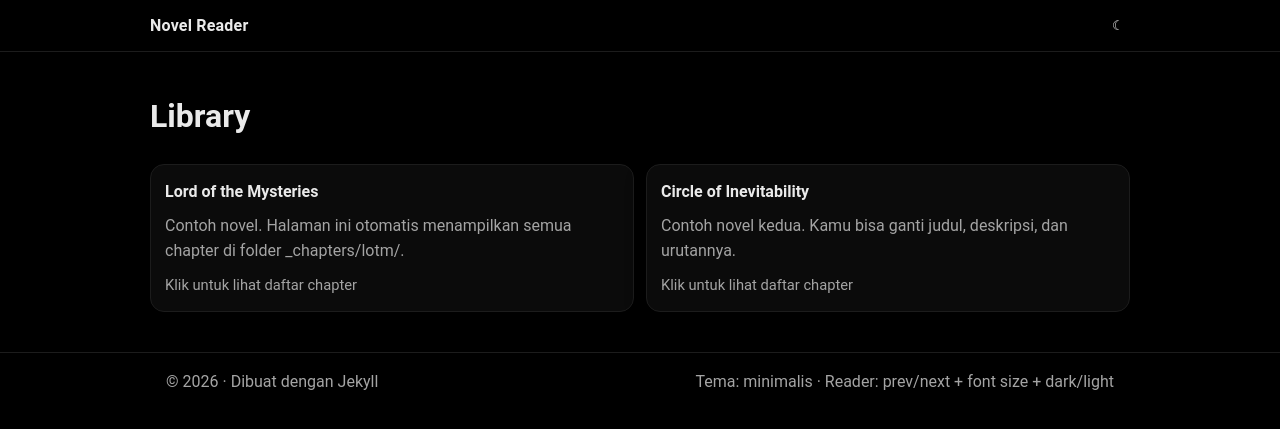
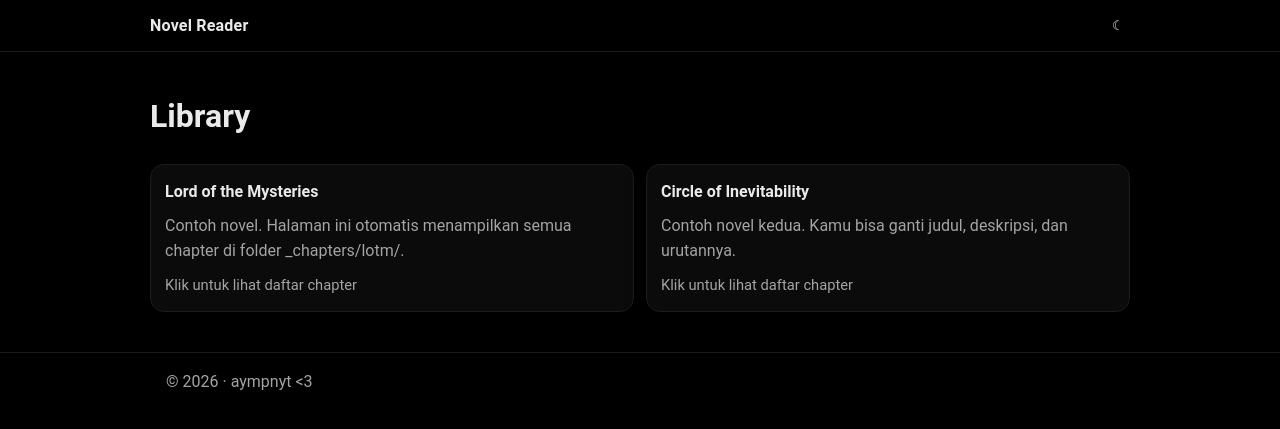
Before and after one commit to mumimoi/mumimoi.github.io, a Jekyll site: the page built from index.md, in a window 1280 px wide. Shown: the top 429 px of the page. Built offline with Jekyll 4.4.1, drawn with Linux system fonts in a browser that asks for light colours.

Commit message:
Update default.html

```diff
--- a/_layouts/default.html
+++ b/_layouts/default.html
@@ -21,8 +21,7 @@
 
     <footer class="footer">
       <div class="container footer-inner">
-        <div class="muted">© {{ site.time | date: '%Y' }} · Dibuat dengan Jekyll</div>
-        <div class="muted">Tema: minimalis · Reader: prev/next + font size + dark/light</div>
+        <div class="muted">© {{ site.time | date: '%Y' }} · aympnyt <3</div>
       </div>
     </footer>
   </body>
```
